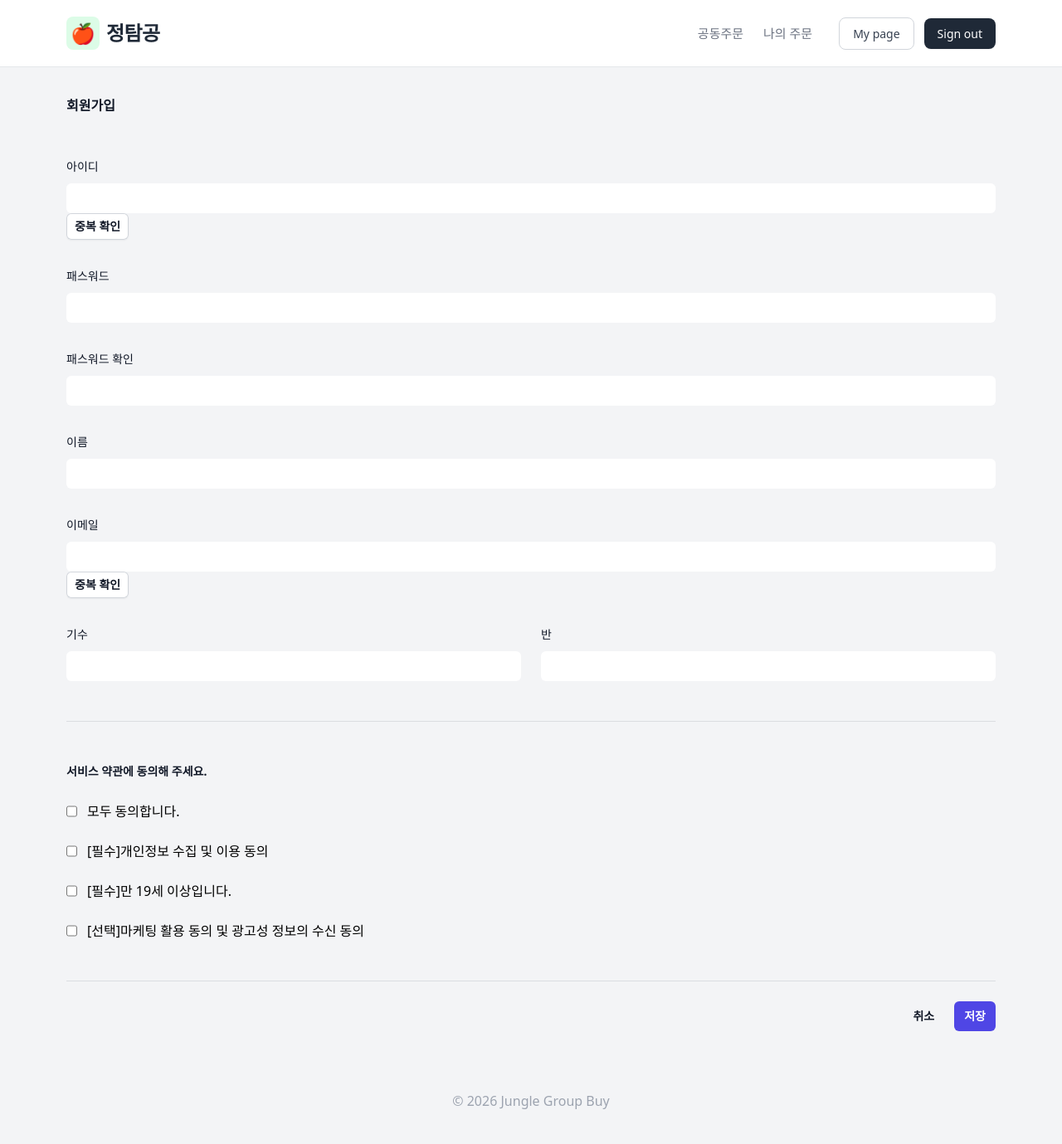
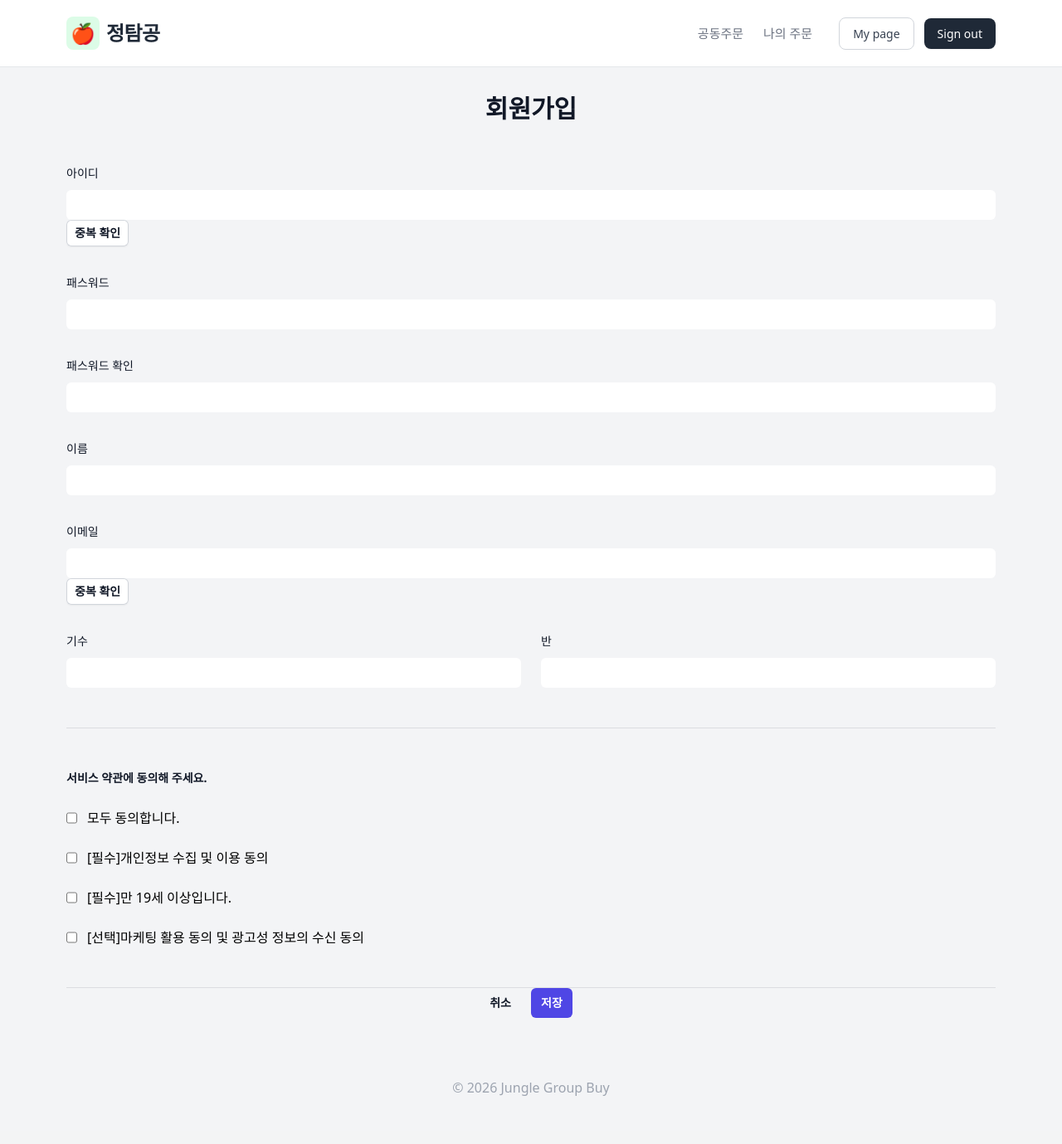
Before and after one commit to SISUinSea/JungleGroupBuy, a Flask app: page /signup in a window 1280 px wide. Shown: the whole page at 83% size. After the commit the page ends 1321 px from the top, so only its background shows below. Run offline with Flask 3, Linux system fonts and the light colour scheme; some libraries are stand-ins or nearby versions.

Commit message:
회원가입 페이지 제목, 버튼 위치 중앙으로 변경

```diff
--- a/templates/signup.html
+++ b/templates/signup.html
@@ -6,9 +6,9 @@
         <!-- form 부분 수정했습니다. method가 설정이 안되어서, 로그인 페이지로 리다이렉트 되지 않았습니다..ㅜㅜ -->
         <form action="/signup" method="POST">
             <div class="space-y-12">
-
-                <h2 class="text-base/7 font-semibold text-gray-900">회원가입</h2>
-
+<div class="flex justify-center relative">
+                <h2 class="text-3xl font-semibold text-gray-900">회원가입</h2>
+</div>
                 <div class="border-b border-gray-900/10 pb-12">
                     <div class="mt-10 grid grid-cols-1 gap-x-6 gap-y-8 sm:grid-cols-6">
                         <div class="col-span-full">
@@ -98,7 +98,7 @@
                 </div>
             </div>
 
-            <div class="mt-6 flex items-center justify-end gap-x-6">
+            <div class="flex justify-center relative gap-x-6">
                 <button type="button" onclick="cancel_form()" class="text-sm/6 font-semibold text-gray-900">취소</button>
                 <button type="submit" id="joinBtn" class="rounded-md bg-indigo-600 px-3 py-2 text-sm font-semibold text-white shadow-xs hover:bg-indigo-500 focus-visible:outline-2 focus-visible:outline-offset-2 focus-visible:outline-indigo-600">저장</button>
             </div>
```
